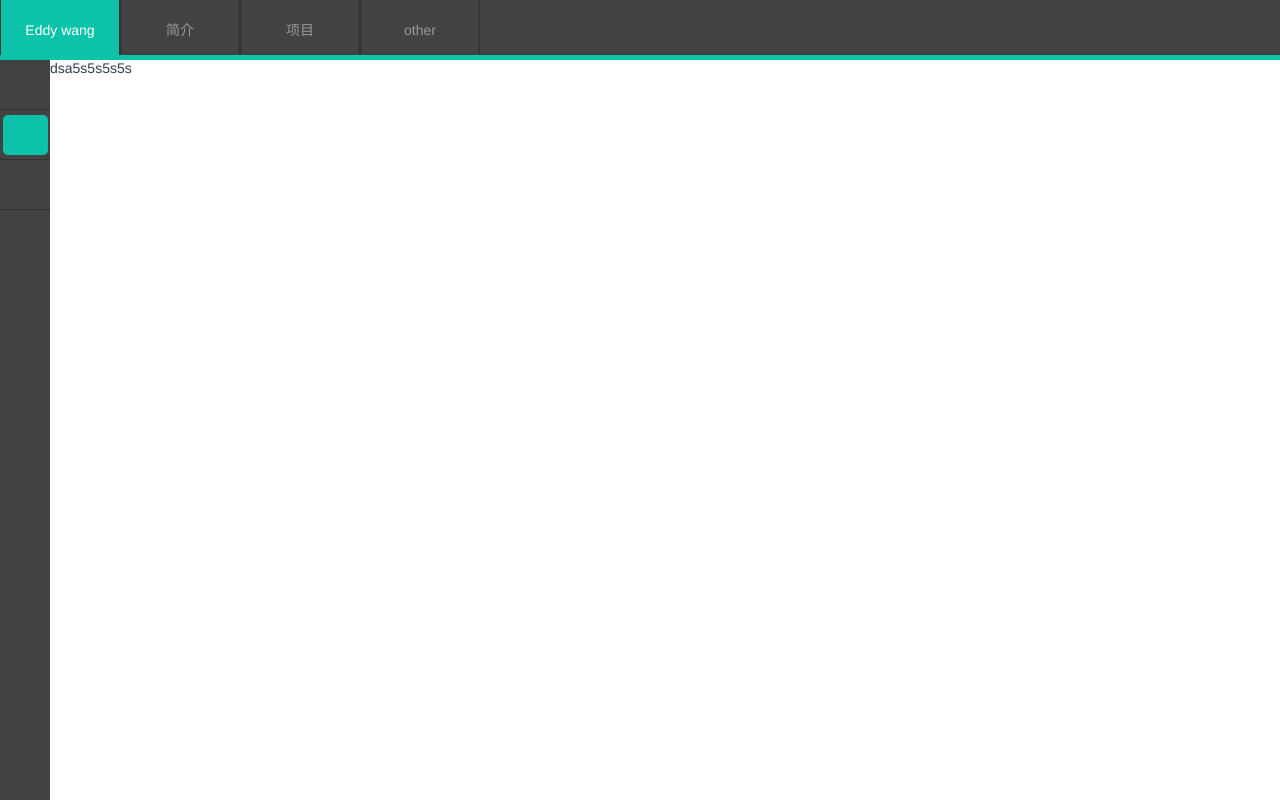
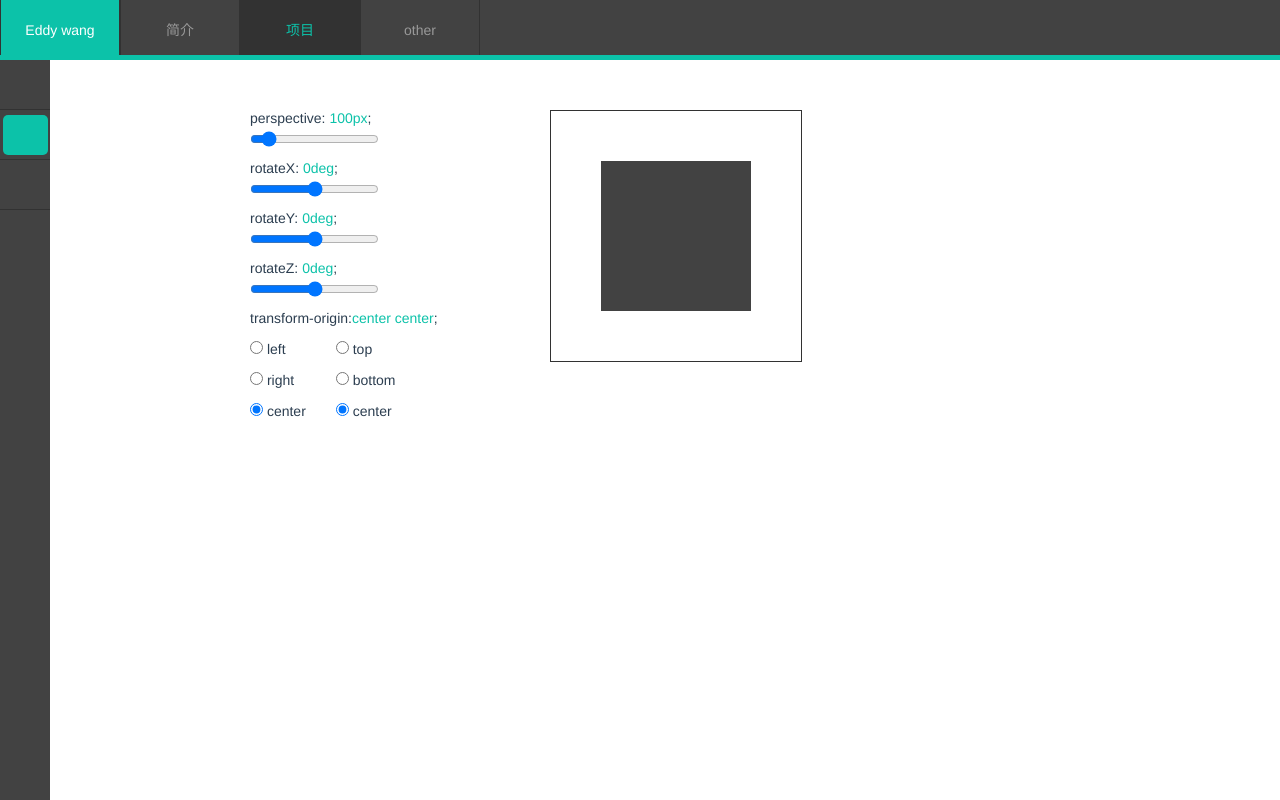
Before and after one commit to w5240/vue, a Vue app: page /production/css3D in a window 1280 px wide. Built offline with nearby package versions, Linux system fonts and the light colour scheme; a web font is replaced by a local one.

Commit message:
css 3d completed

```diff
--- a/src/App.vue
+++ b/src/App.vue
@@ -21,7 +21,13 @@
 
          }
       },
-      mounted (){},
+      beforeCreate(){
+        console.log(this.$router)
+//        this.$router.push({name:'viate'})
+      },
+      mounted (){
+
+      },
       methods: {
 
       }
@@ -55,7 +61,7 @@
                width: 120px;
                float: left;
                color:$gray;
-               &.router-link-exact-active{
+               &.router-link-active{
                   color:$green;
                   background-color: $selBgc;
                }
--- a/src/components/production/css3D/css3D.vue
+++ b/src/components/production/css3D/css3D.vue
@@ -1,5 +1,163 @@
 <template>
-  <div>
-    dsa5s5s5s5s
-  </div>
+   <div class="css3d">
+      <div class="show">
+         <div class="settings">
+            <div class="settings-container">
+               <label for="">
+                  perspective: <span>{{perspective}}px</span>;<br>
+                  <input type="range" min="0" max="999"
+                         v-model="perspective"/>
+               </label>
+               <br>
+               <label for="">
+                  rotateX: <span>{{rotateX}}deg</span>; <br>
+                  <input type="range" min="-180" max="180"
+                         v-model="rotateX"/>
+               </label>
+               <br>
+               <label for="">
+                  rotateY: <span>{{rotateY}}deg</span>; <br>
+                  <input type="range" min="-180" max="180"
+                         v-model="rotateY"/>
+               </label>
+               <br>
+               <label for="">
+                  rotateZ: <span>{{rotateZ}}deg</span>; <br>
+                  <input type="range" min="-180" max="180"
+                         v-model="rotateZ"/>
+               </label>
+               <br>
+               <label for="">
+                  transform-origin:<span>{{transformOriginX }} {{transformOriginY}}</span>; <br>
+                  <div class="transform-origin-radio-buttons">
+                     <div class="transform-origin-x">
+                        <label for="t-left">
+                           <input type="radio" name="transform-left"
+                                  value="left"
+                                  v-model="transformOriginX" id="t-left"/> left
+                        </label>
+                        <br>
+                        <label for="t-right">
+                           <input type="radio" name="transform-left"
+                                  value="right"
+                                  v-model="transformOriginX" id="t-right"/> right
+                        </label>
+                        <br>
+                        <label for="t-center">
+                           <input type="radio" name="transform-left"
+                                  value="center"
+                                  v-model="transformOriginX" id="t-center"/> center
+                        </label>
+                     </div>
+
+                     <div class="transform-origin-y">
+                        <label for="t-top">
+                           <input type="radio" name="transform-right"
+                                  value="top"
+                                  v-model="transformOriginY" id="t-top"/> top
+                        </label>
+                        <br>
+                        <label for="t-bottom">
+                           <input type="radio" name="transform-right"
+                                  value="bottom"
+                                  v-model="transformOriginY" id="t-bottom"/> bottom
+                        </label>
+                        <br>
+                        <label for="t-center2">
+                           <input type="radio" name="transform-right"
+                                  value="center"
+                                  v-model="transformOriginY" id="t-center2"/> center
+                        </label>
+                     </div>
+                  </div>
+
+               </label>
+            </div>
+         </div>
+         <div class="output">
+            <div class="box-container">
+               <div class="box" :style="{
+                  transform: `perspective(${perspective}px) rotateX(${rotateX}deg) rotateY(${rotateY}deg) rotateZ(${rotateZ}deg)`,
+                  transformOrigin:`${transformOriginX} ${transformOriginY}`
+               }"></div>
+            </div>
+         </div>
+      </div>
+   </div>
 </template>
+<script type="text/babel">
+   export default {
+      name: 'app',
+      data(){
+         return{
+            perspective: 100,
+            rotateX: 0,
+            rotateY: 0,
+            rotateZ: 0,
+            transformOriginX: "center",
+            transformOriginY: "center"
+         }
+      },
+      beforeCreate(){
+      },
+      mounted (){
+
+      },
+      methods: {
+
+      }
+   }
+</script>
+<style lang="scss">
+   @import '../../../common/scss/index.scss';
+   .show {
+      margin:50px 0 0 200px;
+      white-space: nowrap;
+      .settings{
+         width:300px;
+         float: left;
+
+         label {
+            input[type="range"]{
+               display: inline-block;
+               margin-top: 5px;
+            }
+            input[type="radio"] {
+               display: inline-block;
+               margin-top: 5px;
+            }
+            &:not(:last-child) {
+               display: inline-block;
+               margin-bottom: 10px;
+            }
+            span{
+               color:$green;
+            }
+         }
+         .transform-origin-radio-buttons {
+            display: flex;
+            align-items: center;
+            margin-top: 10px;
+            .transform-origin-x {
+               margin-right: 10%;
+            }
+         }
+
+      }
+      .output{
+         float: left;
+
+         .box-container {
+            padding: 50px;
+            border: 1px solid $selBgc;
+            .box {
+               width: 150px;
+               height: 150px;
+               background: $bgc;
+            }
+         }
+
+      }
+   }
+
+</style>
--- a/src/components/production/production.vue
+++ b/src/components/production/production.vue
@@ -3,9 +3,7 @@
       <div :class="change?'spread sidebar':'sidebar'">
          <ul>
             <li ><i @click="change=!change" class="icon-font icon-category" style="color:#999;font-size:24px"></i></li>
-            <router-link :to="{name:'css3D'}" tag="li"><div class="bgc"><i class="icon-font icon-jifen"></i><p v-if="change">css 3D</p></div></router-link>
-            <router-link :to="{name:'lee'}" tag="li"><div class="bgc"><i class="icon-font icon-comments"></i><p v-if="change">小傻狗</p></div></router-link>
-
+            <router-link v-for="pro in productions" :to="{name:pro.routerName}" tag="li"><div class="bgc"><i :class="'icon-font '+ pro.iconfont"></i><p v-if="change">{{pro.name}}</p></div></router-link>
          </ul>
 
       </div>
@@ -19,6 +17,16 @@
       data(){
          return{
             change:false,
+            productions:[{
+               name:'css 3D',
+               routerName:'css3D',
+               iconfont:'icon-jifen'
+            },{
+                  name:'小傻狗',
+                  routerName:'lee',
+                  iconfont:'icon-comments'
+            }
+            ],
          }
       },
       mounted (){},
--- a/src/router/index.js
+++ b/src/router/index.js
@@ -16,7 +16,7 @@ export default new Router({
    mode: 'history',
    routes: [
       {
-         path: '/',
+         path: '/viate',
          name: 'viate',
          component: viate,
          meta: {name: '简历', auth: true},
```
